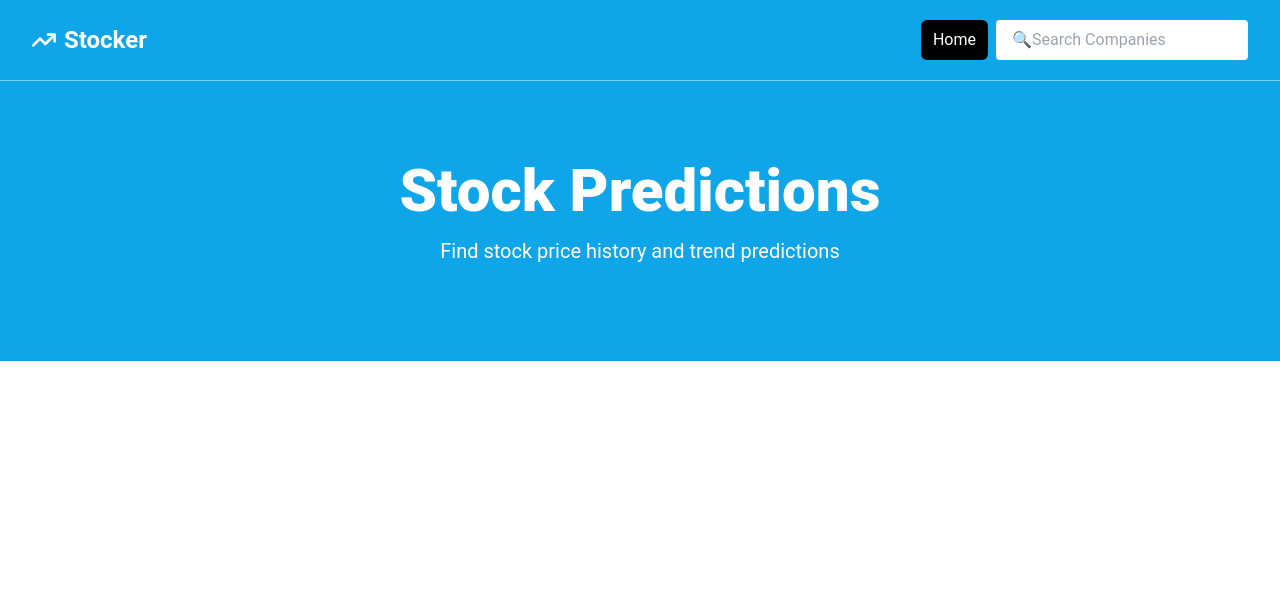
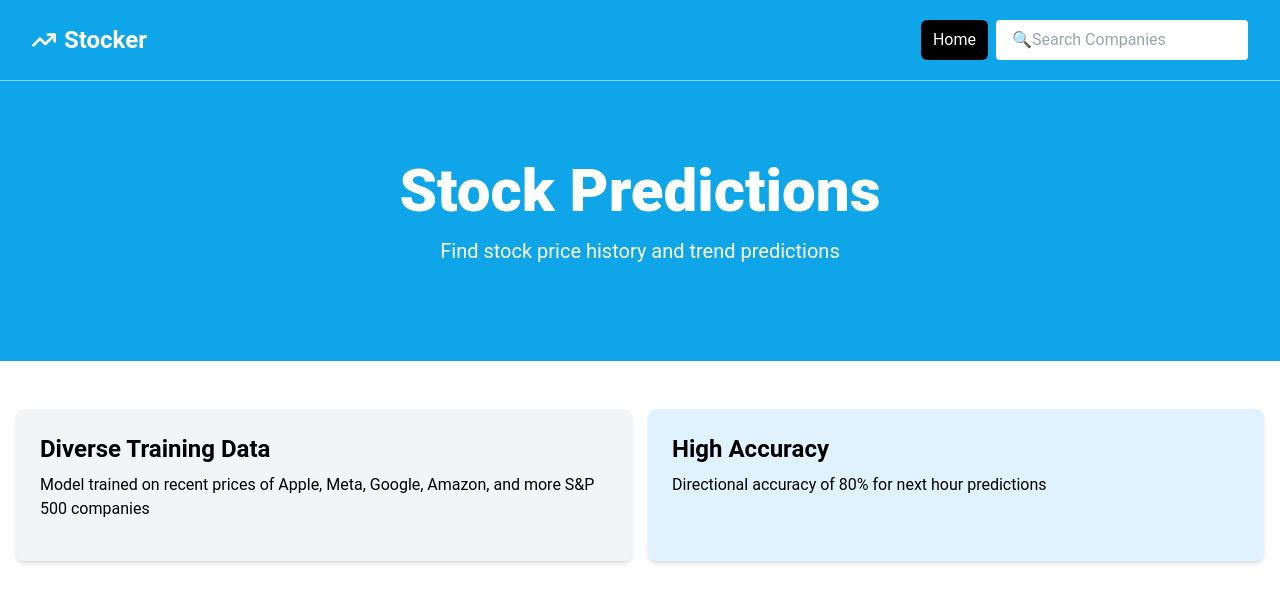
Before and after one commit to Chen3018/stock-prediction, a React (Vite) app in the folder frontend/stock-1.0.0/: page / in a window 1280 px wide. Shown: the top 602 px of the page. Built offline with nearby package versions, Linux system fonts and the light colour scheme.

Commit message:
Added frontend components for prediction

```diff
--- /dev/null
+++ b/frontend/stock-1.0.0/src/components/HomeCard.jsx
@@ -0,0 +1,26 @@
+import React from 'react';
+
+const HomeCard = () => {
+  return (
+    <section className='py-4'>
+      <div className='container-xl lg:container m-auto'>
+        <div className='grid grid-cols-1 md:grid-cols-2 gap-4 p-4 rounded-lg'>
+          <div className='bg-gray-100 p-6 rounded-lg shadow-md'>
+            <h2 className='text-2xl font-bold'>Diverse Training Data</h2>
+            <p className='mt-2 mb-4'>
+              Model trained on recent prices of Apple, Meta, Google, Amazon, and more S&P 500 companies
+            </p>
+          </div>
+          <div className='bg-sky-100 p-6 rounded-lg shadow-md'>
+            <h2 className='text-2xl font-bold'>High Accuracy</h2>
+            <p className='mt-2 mb-4'>
+              Directional accuracy of 80% for next hour predictions
+            </p>
+          </div>
+        </div>
+      </div>
+    </section>
+  );
+};
+
+export default HomeCard
--- a/frontend/stock-1.0.0/src/pages/CompanyPage.jsx
+++ b/frontend/stock-1.0.0/src/pages/CompanyPage.jsx
@@ -14,8 +14,16 @@ const CompanyPage = () => {
   const [ change, setChange ] = useState(true);
   const [ changeAmount, setChangeAmount ] = useState('');
   const [ changePercent, setChangePercent ] = useState('');
+  const [showFullDescription, setShowFullDescription] = useState(false);
 
   const changeClass = change ? 'text-lg text-green-500' : 'text-lg text-red-500';
+
+  let description = company.description;
+
+  if (!showFullDescription) {
+    console.log(description.substring(0, 100));
+    description = description.substring(0, 1000) + '...';
+  }
 
   const updatePrices = (latest, amount) => {
     setLatestPrice(latest);
@@ -70,13 +78,30 @@ const CompanyPage = () => {
             <p className={changeClass}>{changeAmount + ' ' + changePercent}</p>
           </div>
 
-          <p className="mb-4">{company.description}</p>
+          <p className="mb-4">{description}</p>
+
+          <button
+          onClick={() => setShowFullDescription((prevState) => !prevState)}
+          className='text-sky-500 mb-5 hover:text-sky-600'
+          >
+          {showFullDescription ? 'Less' : 'More'}
+          </button>
 
           <div className='flex'>
             <div className='w-1/2'>
               <Chart company={id} />
             </div>
-            <p>Stock Prediction here: WIP</p>
+
+            <div className='flex-1 flex justify-center'>
+              <div>
+                <p className='text-2xl'>Next Hour Prediction</p>
+
+                <div className='flex items-center justify-center'>
+                  <p className='text-xl'>100</p>
+                  <FaCaretUp className='text-3xl text-green-500' />
+                </div>
+              </div>
+            </div>
           </div>
         </div>
       </section>
--- a/frontend/stock-1.0.0/src/pages/HomePage.jsx
+++ b/frontend/stock-1.0.0/src/pages/HomePage.jsx
@@ -1,11 +1,13 @@
 import React from 'react';
 
 import Hero from '../components/Hero';
+import HomeCard from '../components/HomeCard';
 
 const HomePage = () => {
   return (
     <>
         <Hero title='Stock Predictions' subtitle='Find stock price history and trend predictions'/>
+        <HomeCard />
     </>
   );
 };
```
